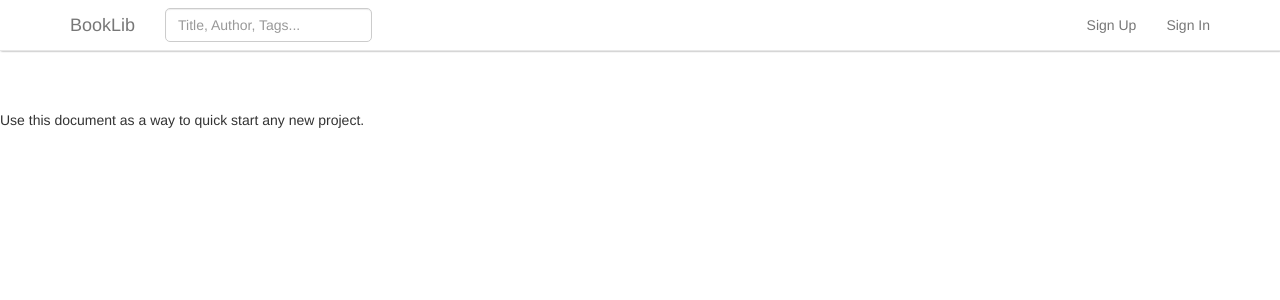
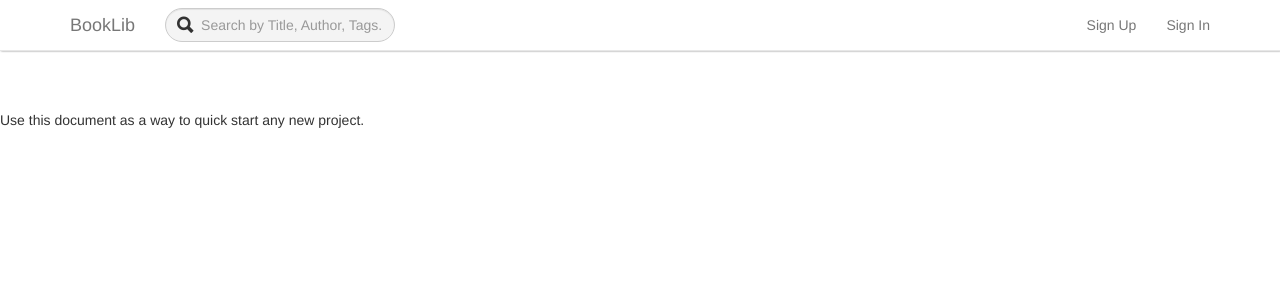
Before and after one commit to ilyeshammadi/bookslib, a Django app: page /about/ in a window 1280 px wide. Shown: the top 300 px of the page. Run offline with Django 3.2, Linux system fonts and the light colour scheme; parts of the project's set-up code (start-up, migrations or seed data) failed here and were passed over; some libraries are stand-ins or nearby versions; some web fonts are replaced.

Commit message:
feat: Update search bar

```diff
--- a/books_library/static/css/project.css
+++ b/books_library/static/css/project.css
@@ -75,8 +75,25 @@
   margin-top: 110px;
 }
 
-#search-bar-container div input {
-  border-radius: 5px;
+#search-bar input {
+  border-radius: 50px;
+  padding-left: 35px;
+  background-color: #F4F4F4;
+  transition: width 0.2s ease, background 0.15s ease;
+}
+
+#search-bar input:focus, #search-bar input:active {
+  width: 30vw;
+  box-shadow: none !important;
+  background-color: white;
+}
+
+#search-bar i {
+  position: absolute;
+  z-index: 999;
+  top: 2px;
+  left: 12px;
+  font-size: 22px;
 }
 
 #notifications {
@@ -94,6 +111,7 @@
 #notifications li:hover {
   background-color: rgba(33, 150, 243, 0.15) !important;
 }
+
 .noti-viewed {
   background-color: white !important;
 }
@@ -124,7 +142,6 @@
   align-items: center;
 }
 
-
 .noti-sender {
   font-weight: bold;
 }
--- a/books_library/static/js/books/book_detail.js
+++ b/books_library/static/js/books/book_detail.js
@@ -81,7 +81,7 @@ $('#linkedin').click(function () {
 });
 
 
-$('.notification').click(function (e) {
+$('.notification').hover(function (e) {
 
     const $notification = $(e.target);
     const noti_id = $notification.attr('id');
--- a/books_library/templates/components/navbar.html
+++ b/books_library/templates/components/navbar.html
@@ -21,7 +21,8 @@
                 {% csrf_token %}
                 <div id="search-bar-container">
                     <div class="input-group" id="search-bar">
-                        <input type="text" class="form-control" placeholder="Title, Author, Tags..."
+                        <i class="ion-search"></i>
+                        <input type="text" class="form-control" placeholder="Search by Title, Author, Tags..."
                                name="search" {% if search %}
                                value="{{ search }}"
                         {% endif %}>
@@ -51,7 +52,7 @@
                                             </a>
                                         </div>
                                         <div class="media-body">
-                                            <a class="noti-sender" href="{{ noti.sender.get_absolute_url }}">{{ noti.sender.username }}</a> {{ noti.content }}
+                                            <a class="q" href="{{ noti.sender.get_absolute_url }}">{{ noti.sender.username }}</a> {{ noti.content }}
                                         </div>
                                     </div>
                                 </li>
```
